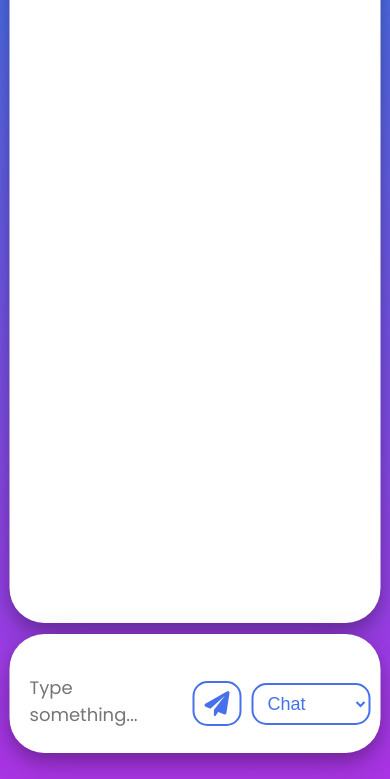
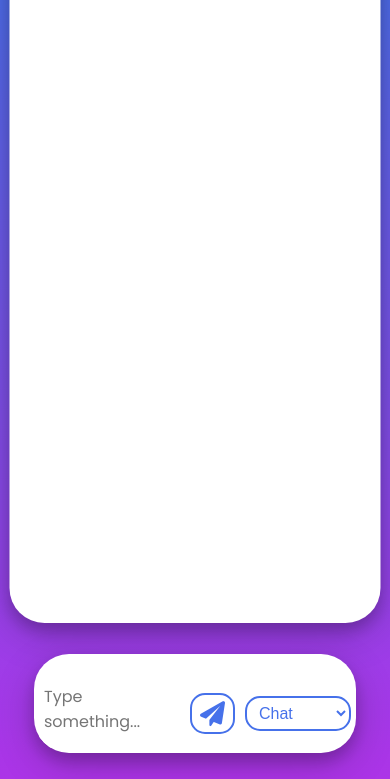
Before and after one commit to potatoCultivator/lab1-rule-based-chatbot, a plain HTML site: page index.html in a window 390 px wide. Shown: the part 81-860 px from the top of the page. Drawn offline with Linux system fonts and the light colour scheme.

Commit message:
minor changes

```diff
--- a/styles.css
+++ b/styles.css
@@ -172,9 +172,10 @@ textarea::-webkit-scrollbar {
   }
 
   .wrapper {
-      padding: 10px;
+      padding: 5px; /* Reduce padding */
       bottom: 10px;
-      margin-top: 20px; /* Add margin to prevent overlapping */
+      margin-top: 10px; /* Reduce margin */
+      width: 80%; /* Make wrapper smaller */
   }
 
   .wrapper h2 {
@@ -182,19 +183,19 @@ textarea::-webkit-scrollbar {
   }
 
   .wrapper textarea {
-      font-size: 18px;
-      padding: 10px;
-      width: calc(100% - 120px); /* Adjust width to account for the button and select */
+      font-size: 16px; /* Reduce font size */
+      padding: 5px; /* Reduce padding */
+      width: calc(100% - 100px); /* Adjust width to account for the button and select */
   }
 
   #sendButton {
-      padding: 8px 10px;
-      font-size: 18px;
+      padding: 6px 8px; /* Reduce padding */
+      font-size: 16px; /* Reduce font size */
   }
 
   #actionSelect {
-      padding: 8px 10px;
-      font-size: 18px;
+      padding: 6px 8px; /* Reduce padding */
+      font-size: 16px; /* Reduce font size */
   }
 
   .chatbox {
```
